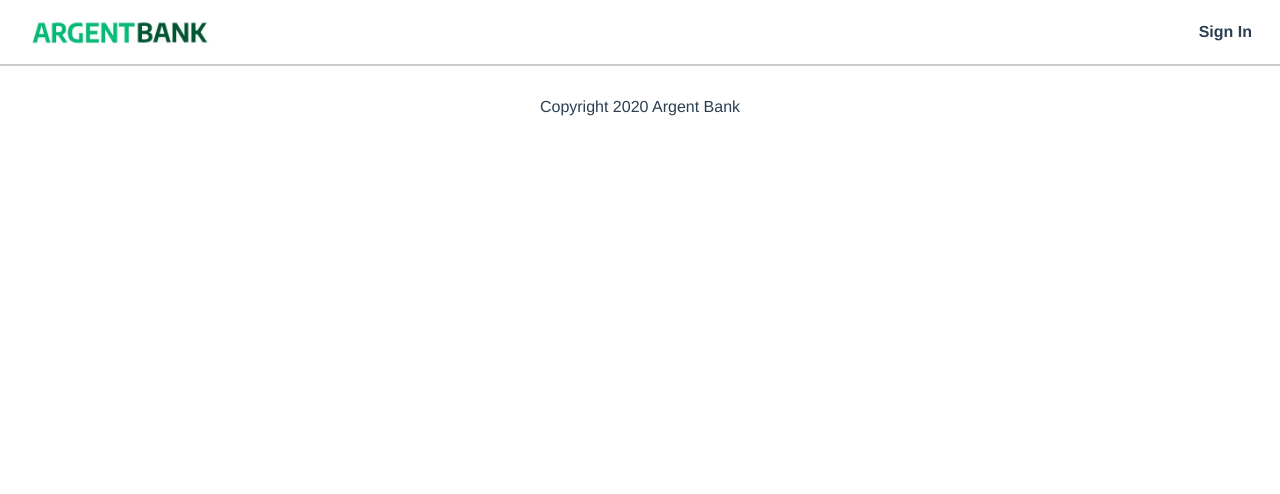
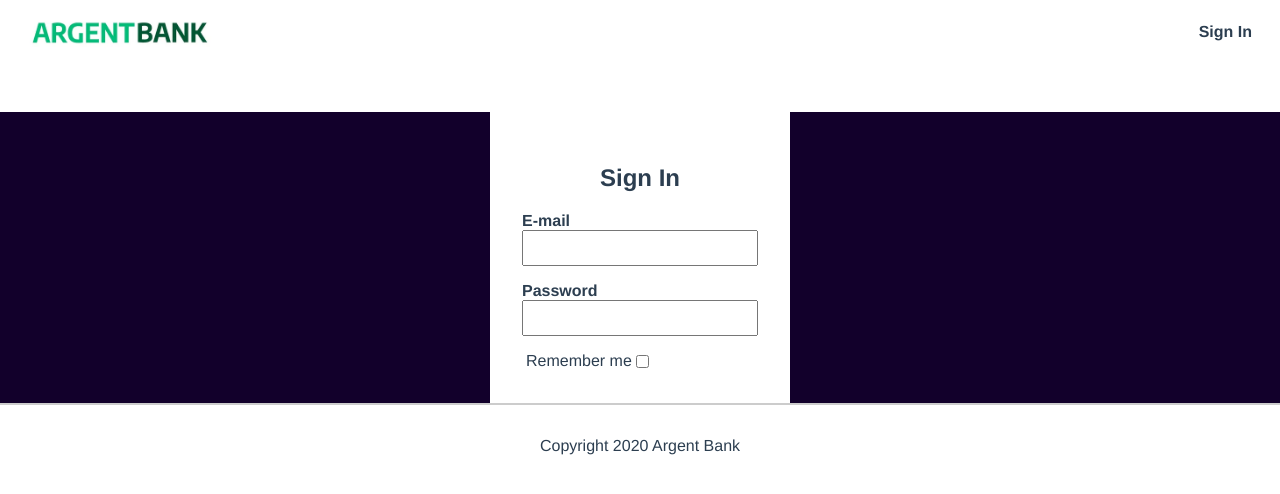
Before and after one commit to larbalestrier/ArgentBank-website, a React (Create React App) app in the folder frontend/: page /SignIn in a window 1280 px wide. Shown: the top 494 px of the page. Built offline with nearby package versions, Linux system fonts and the light colour scheme.

Commit message:
correction faute de frappe SignIn et intégration InputForm

```diff
--- /dev/null
+++ b/frontend/src/pages/signIn/signIn.jsx
@@ -0,0 +1,31 @@
+import InputForm from "../../components/inputForm/inputForm"
+
+function signIn () {
+    return (
+        <main className="main bg-dark">
+            <section className="sign-in-content">
+                <i className="fa fa-user-circle sign-in-icon"></i>
+                <h1>Sign In</h1>
+                <form>
+                    <InputForm
+                        className="input-wrapper"
+                        label="E-mail"
+                        id="email"
+                        type="text" />
+                    <InputForm
+                        className="input-wrapper"
+                        label="Password"
+                        id="Password"
+                        type="password"/>
+                    <InputForm
+                        className="input-remember"
+                        label="Remember me"
+                        id="remember-me"
+                        type="checkbox"/>
+
+                </form>
+            </section>
+        </main>
+    )
+}
+export default signIn
--- a/frontend/src/router/router.jsx
+++ b/frontend/src/router/router.jsx
@@ -4,6 +4,7 @@ import Header from '../layout/header/header'
 import Footer from '../layout/footer/footer'
 
 import Home from '../pages/home/home';
+import SignIn  from '../pages/signIn/signIn';
 
 function Router (){
     return (
@@ -11,6 +12,7 @@ function Router (){
             <Header/>
             <Routes>
                 <Route path="/" element={<Home />} />
+                <Route path="/SignIn" element={<SignIn/>}/>
             </Routes>
             <Footer/>
         </BrowserRouter>
```
Also changed, not shown: frontend/src/pages/singIn/singIn.jsx (deleted, +0 -8 lines).
